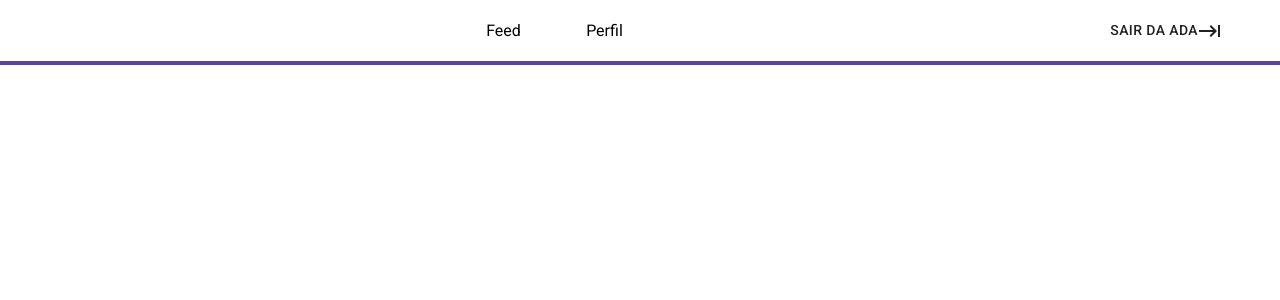
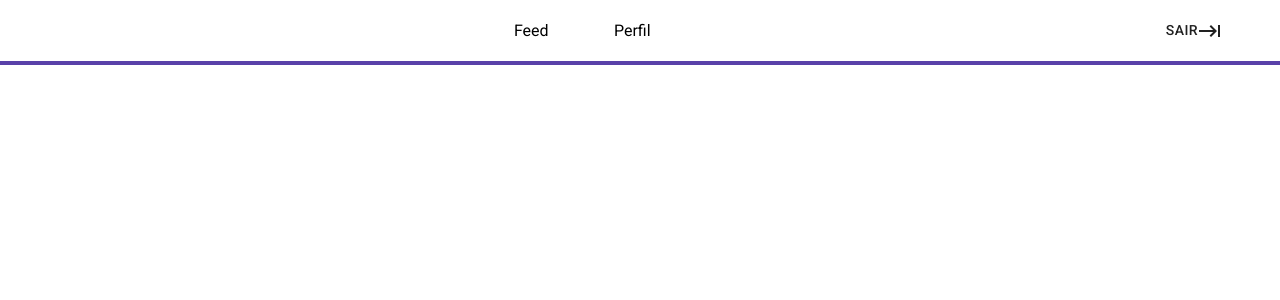
Before and after one commit to vitoriapinheiro/hack-grrrl, a React (Create React App) app: page / in a window 1280 px wide. Shown: the top 300 px of the page. Built offline with nearby package versions, Linux system fonts and the light colour scheme.

Commit message:
feature(basis-of-project): did some adjustments to merge into develop

```diff
--- a/src/components/Cards/styles.ts
+++ /dev/null
@@ -1,6 +0,0 @@
-import styled from 'styled-components';
-
-export const Container = styled.div`
-  width: 900px;
-  height: 200px;
-`;
--- a/src/components/NavBar/NavBar.tsx
+++ b/src/components/NavBar/NavBar.tsx
@@ -18,7 +18,7 @@ export default function NavBar() {
           <Text>Perfil</Text>
         </MiddleBox>
         <Button>
-          <Text>Sair da ADA</Text>
+          <Text>Sair</Text>
           <KeyboardTabIcon/>
         </Button>
       </Container>
```
Also changed, not shown: src/components/Cards/Cards.tsx (deleted, +0 -29 lines).
